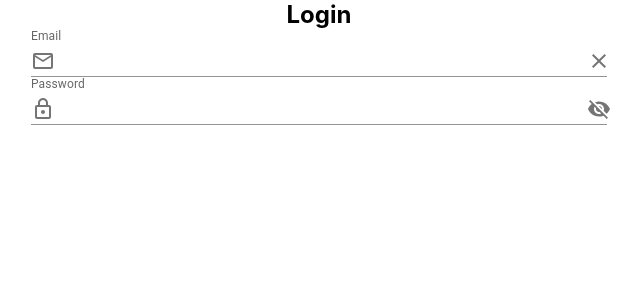
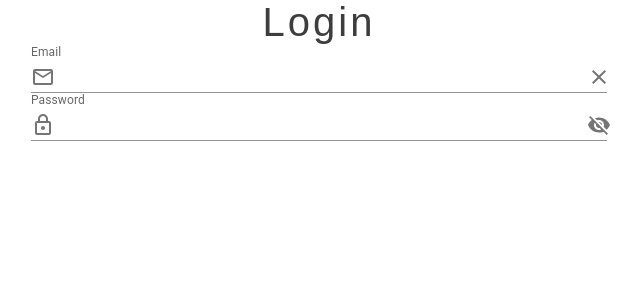
Before and after one commit to Thiagoccarb/Q9-Tecnologia---chalenge, a React (Create React App) app: page / in a window 1280 px wide. Shown: the top 300 px of the page, without its empty margins (321-962 px from the left). Built offline with nearby package versions, Linux system fonts and the light colour scheme.

Commit message:
Implements header tags  css properties

```diff
--- a/src/sass/_appStyles.scss
+++ b/src/sass/_appStyles.scss
@@ -5,3 +5,21 @@
   margin: 0;
   padding: 0;
 }
+
+h1,
+h2,
+h3,
+h4,
+h5,
+h6 {
+  font-weight: normal !important;
+  color: $color-title;
+  font-family: $font;
+  margin: 0;
+  padding: 0;
+  letter-spacing: 3px;
+}
+
+h1 {
+  font-size: 5vmin;
+}
--- a/src/styles/styles.css
+++ b/src/styles/styles.css
@@ -4,4 +4,22 @@
   padding: 0;
 }
 
+h1,
+h2,
+h3,
+h4,
+h5,
+h6 {
+  font-weight: normal !important;
+  color: #3D3D3D;
+  font-family: sans-serif;
+  margin: 0;
+  padding: 0;
+  letter-spacing: 3px;
+}
+
+h1 {
+  font-size: 5vmin;
+}
+
 /*# sourceMappingURL=styles.css.map */
```
Also changed, not shown: 1 other file (tests, documents, lock files or other folders).
